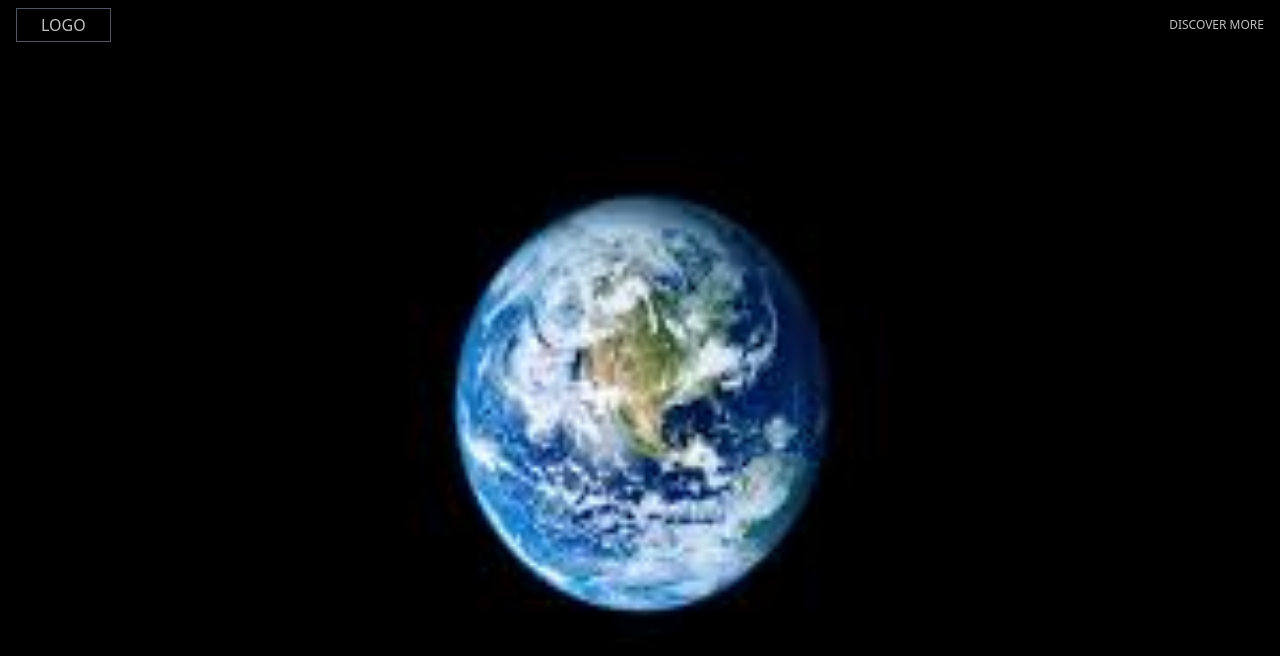
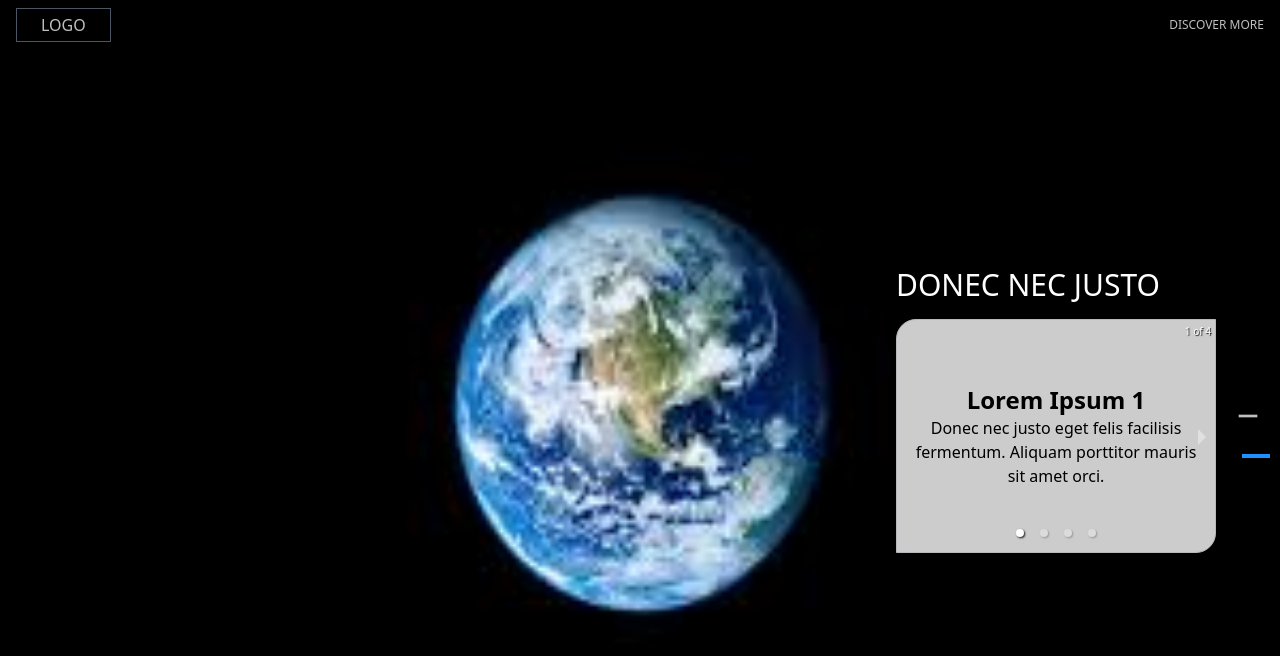
Before and after one commit to Lambertn33/slicing_app, a React app: page / in a window 1280 px wide. Both pictures are taken after a click on the icon 640 px from the left and 752 px from the top of the page. Built offline with nearby package versions, Linux system fonts and the light colour scheme; data requests are answered from the project's data file.

Commit message:
add slides

```diff
--- a/package.json
+++ b/package.json
@@ -15,10 +15,13 @@
     "babel-preset-es2015": "^6.24.1",
     "json-server": "^0.17.1",
     "mini-css-extract-plugin": "^2.6.1",
+    "radium": "^0.26.2",
     "react": "^18.2.0",
+    "react-animations": "^1.0.0",
     "react-dom": "^18.2.0",
     "react-icons": "^4.6.0",
     "react-query": "^3.39.2",
+    "react-responsive-carousel": "^3.2.23",
     "stream-browserify": "^3.0.0",
     "url": "^0.11.0"
   },
--- a/src/components/slides/Home.jsx
+++ b/src/components/slides/Home.jsx
@@ -20,8 +20,8 @@ export default function Home() {
       }
     });
 
-    const handleChangeSlide = () => {
-      setSelected(1);
+    const handleChangeSlide = (slide) => {
+      setSelected(slide);
     }
 
    if (isSlidesFetching || isLinksFetching) {
@@ -31,8 +31,14 @@ export default function Home() {
    } else if (isLinksSuccess && isSlidesSuccess) {
         return (
             <div className=''>
-                <Navbar links = {links} selected={selected} />
-                <Slides slides = {slides} selected={selected} changeSlide={handleChangeSlide} />
+                <Navbar
+                 links = {links}
+                 selected={selected} />
+
+                <Slides
+                 slides = {slides}
+                 selected={selected}
+                 changeSlide={handleChangeSlide} />
             </div>
         )
    }
--- a/src/components/slides/Slide.jsx
+++ b/src/components/slides/Slide.jsx
@@ -1,27 +1,56 @@
 import React from 'react'
 import { BiChevronDown } from "react-icons/bi";
+import { fadeIn } from 'react-animations';
+import Radium, {StyleRoot} from 'radium';
+import "react-responsive-carousel/lib/styles/carousel.min.css";
+import { Carousel } from 'react-responsive-carousel';
 import './slides.css'
 
 export default function Slide({selected, slides, onChangeSlide}) {
+    const animationStyles = {
+        bounce: {
+          animation: 'infinite 5s',
+          animationName: Radium.keyframes(fadeIn, 'fadeIn')
+        }
+    }
+
     if (selected === 0) {
         return (
+            <StyleRoot>
                 <div className=''>
                     <video autoPlay muted loop className='video'>
                         <source src={slides[selected].videoUrl}></source>
                     </video>
-                <div className='slide-content flex flex-col h-full w-full justify-center items-center'>
-                    <h2 className='uppercase text-2xl font-bold'>{slides[selected].header}</h2>
-                    <p>{slides[selected].content.txt[0]}</p>
+                    <div className='slide-content flex flex-col gap-4 h-full w-full justify-center items-center' style={animationStyles.fadeIn}>
+                        <h2 className='uppercase text-4xl font-bold'>{slides[selected].header}</h2>
+                        <p className='text-lg'>{slides[selected].content.txt[0]}</p>
                     </div>
                     <div className='absolute bottom-0 flex justify-center w-full pb-4'>
-                    <BiChevronDown className='icon-down cursor-pointer' onClick={onChangeSlide}/>
+                        <BiChevronDown className='icon-down cursor-pointer' onClick={() => onChangeSlide(1)}/>
                     </div>
                 </div>
+            </StyleRoot>
         )
     } else {
+        const {header, content} = slides[selected];
         return (
-            <div>
-                <img src="/images/earth.jpg" className='image' alt="" srcset="" />
+            <div style={animationStyles.fadeIn}>
+                <StyleRoot>
+                    <img src="/images/earth.jpg" className='image' alt="" srcSet="" />
+                        <div className='w-full right-16 top-1/3 sm:w-1/4 md:w-1/4 absolute flex flex-col gap-4'>
+                            <h1 className='text-white uppercase text-3xl'>{header}</h1>
+                            <Carousel>
+                                {
+                                    Object.values(content.txt).map((content, i) => (
+                                        <div className='border py-16 px-4 carousel-element'>
+                                            <h1 className='text-2xl font-semibold'>Lorem Ipsum {++i}</h1>
+                                            <p>{content}</p>
+                                        </div>
+                                    ))
+                                }
+                            </Carousel>
+                        </div>
+                </StyleRoot>
             </div>
         )
     }
--- a/src/components/slides/Slides.jsx
+++ b/src/components/slides/Slides.jsx
@@ -1,14 +1,22 @@
 import React, { useState } from 'react'
+import { BiMinus } from "react-icons/bi";
 import Slide from './Slide'
 import './slides.css'
 
 export default function Slides({slides, selected, changeSlide}) {
-
+  let classes = 'slide-indicator cursor-pointer';
+  let activeClasses = classes + ' active';
   return (
-    <Slide
-      selected = {selected}
-      slides={slides}
-      onChangeSlide = {changeSlide}
-    />
+    <div className=''>
+      <Slide
+        selected = {selected}
+        slides={slides}
+        onChangeSlide = {changeSlide}
+      />
+      <div className='absolute right-0 top-1/2'>
+         <BiMinus className={selected === 0 ? activeClasses : `${classes} dark`} onClick={()=>changeSlide(0)}/>
+         <BiMinus className={selected === 1 ? activeClasses : classes} onClick={()=>changeSlide(1)}/>
+      </div>
+    </div>
   )
 }
--- a/src/components/slides/slides.css
+++ b/src/components/slides/slides.css
@@ -25,3 +25,23 @@
 .logo-dark {
     color: #bfbfbf;
 }
+
+.slide-indicator {
+    font-size: 2rem;
+}
+
+.slide-indicator.active {
+    font-size: 3rem;
+    color: dodgerblue;
+}
+.slide-indicator.dark {
+    color: #bfbfbf;
+}
+
+.carousel-element {
+    background-color: #fff;
+    color: #000;
+    opacity: .8;
+    border-top-left-radius: 1.25rem;
+    border-bottom-right-radius: 1.25rem;
+}
```
Also changed, not shown: 1 other file. Lines whose indentation alone changed are shown as unchanged.
